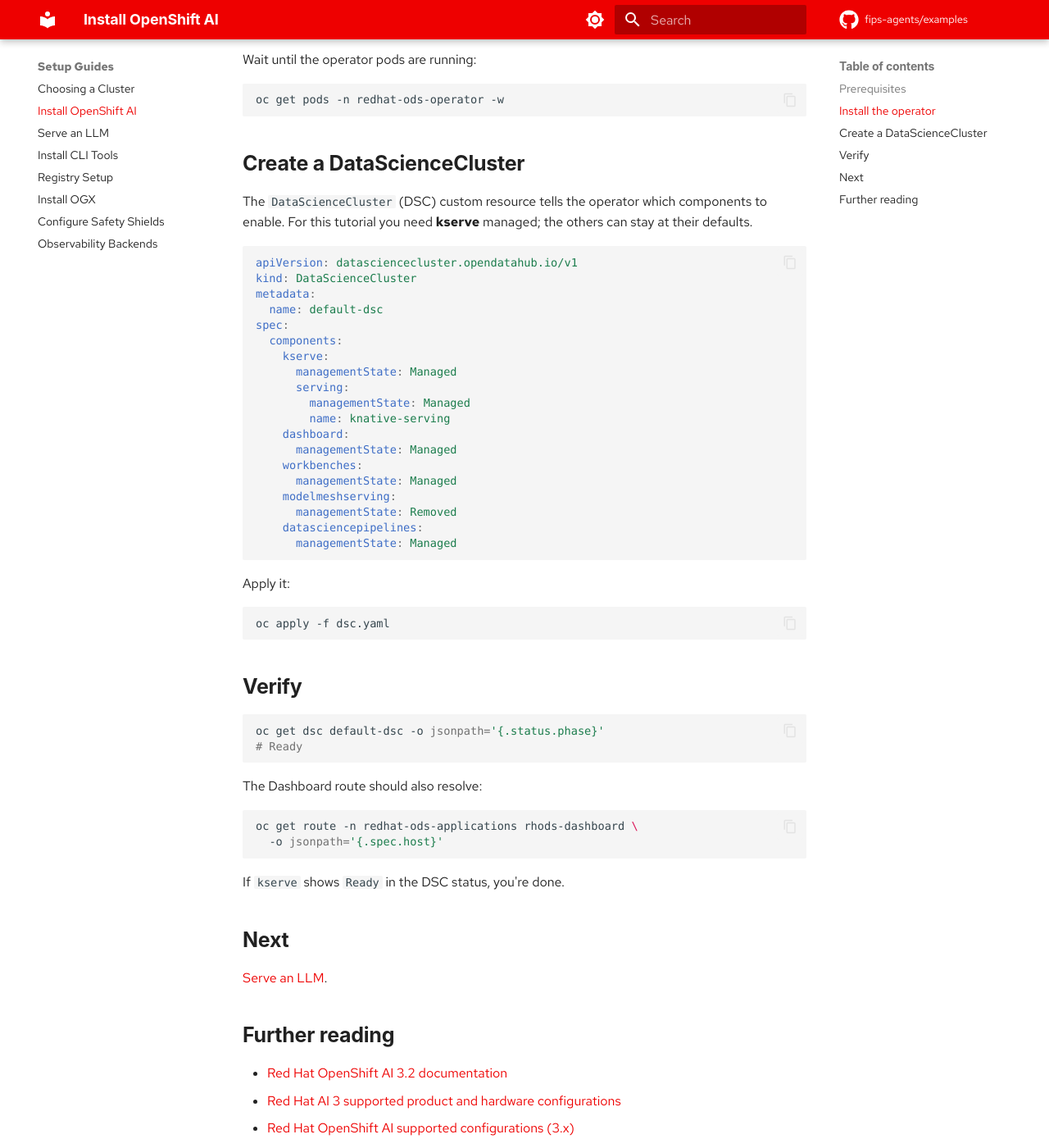
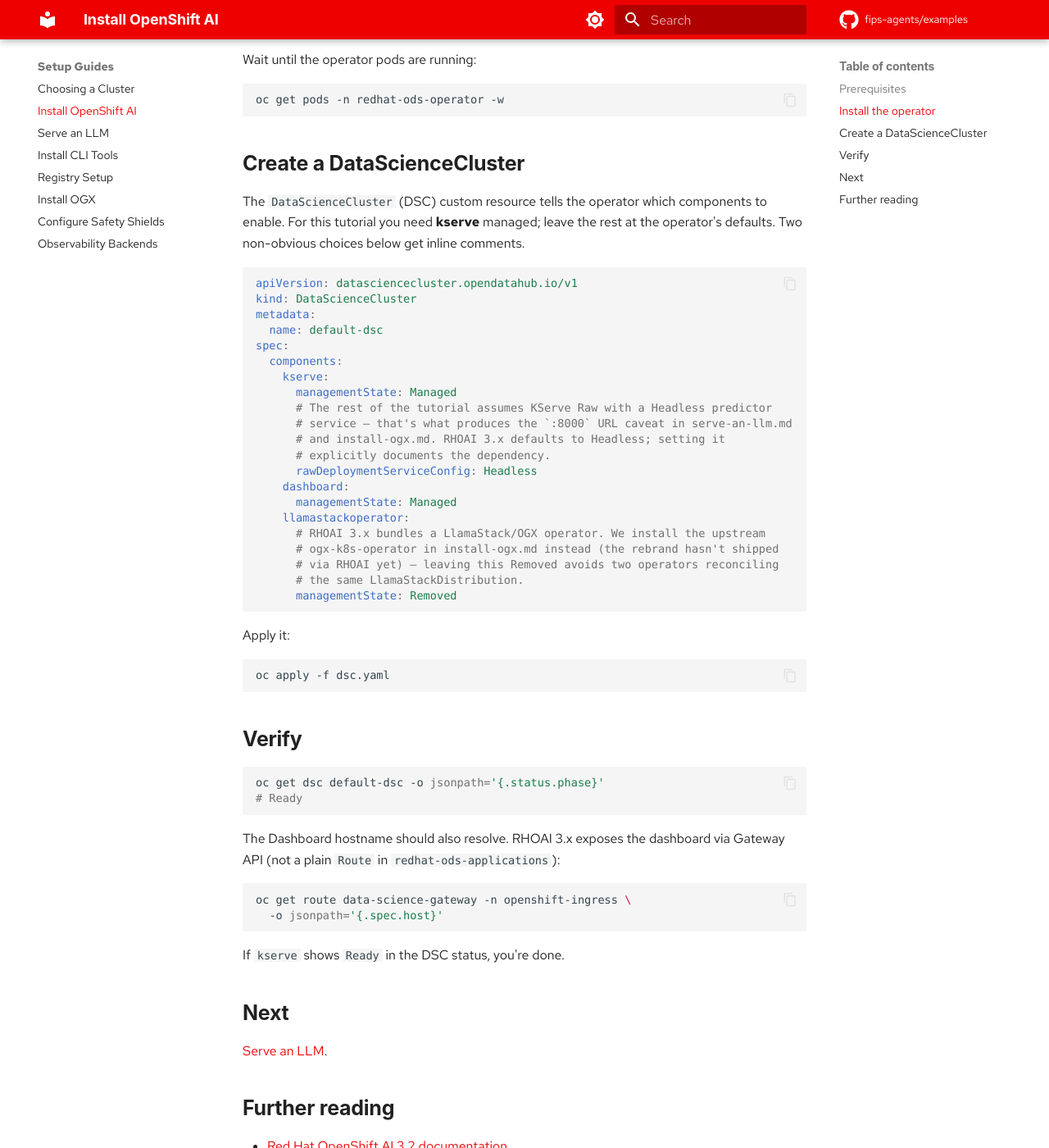
Before and after one commit to fips-agents/examples, an MkDocs documentation site: the page built from docs/guides/install-openshift-ai.md, in a window 1280 px wide and 1400 px high, scrolled down 1349 px. Shown: the whole window at 82% size. Built offline with MkDocs 1.6.1 and Material for MkDocs 9.7.7, drawn with Linux system fonts in a browser that asks for light colours; some web fonts are replaced; comment, search, counter and statistics services are not loaded; some of the changed text lies outside the part shown.

Commit message:
docs: Refresh setup guides for OpenShift AI 3.3 (#28 phase 2)
The fast-3.x channel now lands RHOAI 3.3.1, not 3.2. Several setup-guide
claims went stale with the bump:

- DSC component schema changed: kserve.serving block removed (replaced
  by rawDeploymentServiceConfig: Headless), modelmeshserving and
  datasciencepipelines fields gone or renamed. The example DSC in
  install-openshift-ai.md is rewritten as a minimum-viable 3.x DSC with
  Headless explicit and llamastackoperator: Removed (the rest of the
  tutorial installs the upstream OGX operator and we don't want two
  reconcilers fighting over LlamaStackDistribution).
- Dashboard exposure shifted to Gateway API (HTTPRoute in
  redhat-ods-applications + Route data-science-gateway in
  openshift-ingress); the verification command needed updating.
- Homebrew now installs helm 4.x; dropped the "3.x" qualifier in
  install-cli-tools.md.

Findings logged at retrospectives/2026-05-06_tutorial-walkthrough/findings/02-phase2-setup-guides.md.

Assisted-by: Claude Code (Opus 4.7)

````diff
--- a/docs/guides/install-openshift-ai.md
+++ b/docs/guides/install-openshift-ai.md
@@ -15,8 +15,8 @@ for this tutorial but won't hurt if they're enabled.
 - `cluster-admin` rights
 - `oc` logged in to the cluster
 
-This tutorial targets **Red Hat OpenShift AI 3.2** (installed via the
-`fast-3.x` channel). RHOAI 3.x requires OpenShift 4.19 or later.
+This tutorial targets **Red Hat OpenShift AI 3.x** via the `fast-3.x`
+channel (validated on 3.3.1). RHOAI 3.x requires OpenShift 4.19 or later.
 
 ## Install the operator
 
@@ -60,8 +60,9 @@ oc get pods -n redhat-ods-operator -w
 ## Create a DataScienceCluster
 
 The `DataScienceCluster` (DSC) custom resource tells the operator which
-components to enable. For this tutorial you need **kserve** managed; the
-others can stay at their defaults.
+components to enable. For this tutorial you need **kserve** managed; leave
+the rest at the operator's defaults. Two non-obvious choices below get
+inline comments.
 
 ```yaml
 apiVersion: datasciencecluster.opendatahub.io/v1
@@ -72,17 +73,19 @@ spec:
   components:
     kserve:
       managementState: Managed
-      serving:
-        managementState: Managed
-        name: knative-serving
+      # The rest of the tutorial assumes KServe Raw with a Headless predictor
+      # service — that's what produces the `:8000` URL caveat in serve-an-llm.md
+      # and install-ogx.md. RHOAI 3.x defaults to Headless; setting it
+      # explicitly documents the dependency.
+      rawDeploymentServiceConfig: Headless
     dashboard:
       managementState: Managed
-    workbenches:
-      managementState: Managed
-    modelmeshserving:
+    llamastackoperator:
+      # RHOAI 3.x bundles a LlamaStack/OGX operator. We install the upstream
+      # ogx-k8s-operator in install-ogx.md instead (the rebrand hasn't shipped
+      # via RHOAI yet) — leaving this Removed avoids two operators reconciling
+      # the same LlamaStackDistribution.
       managementState: Removed
-    datasciencepipelines:
-      managementState: Managed
 ```
 
 Apply it:
@@ -98,10 +101,11 @@ oc get dsc default-dsc -o jsonpath='{.status.phase}'
 # Ready
 ```
 
-The Dashboard route should also resolve:
+The Dashboard hostname should also resolve. RHOAI 3.x exposes the
+dashboard via Gateway API (not a plain `Route` in `redhat-ods-applications`):
 
 ```bash
-oc get route -n redhat-ods-applications rhods-dashboard \
+oc get route data-science-gateway -n openshift-ingress \
   -o jsonpath='{.spec.host}'
 ```
 
````
Also changed, not shown: docs/guides/cluster-options.md (+3 -3 lines), docs/guides/install-cli-tools.md (+1 -1 lines), retrospectives/2026-05-06_tutorial-walkthrough/findings/02-phase2-setup-guides.md (added, +127 -0 lines).
